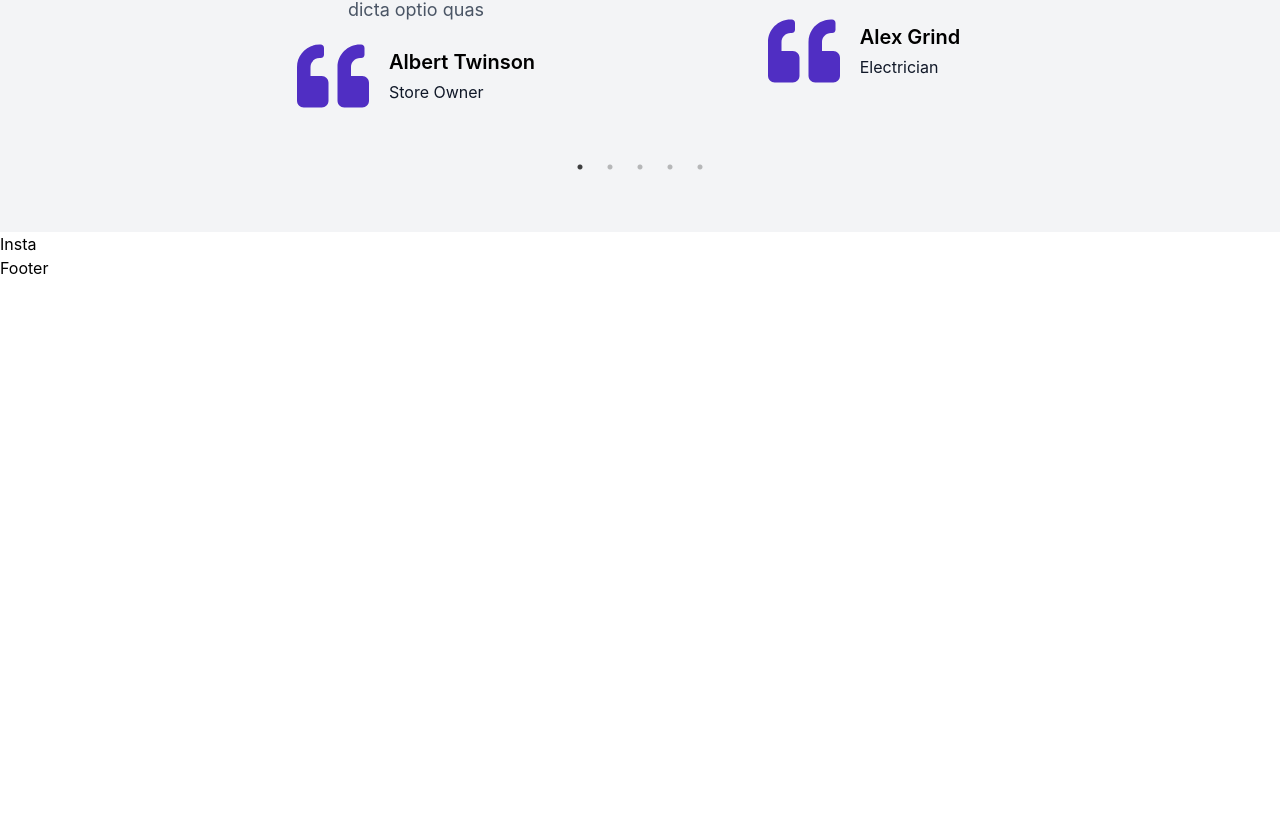
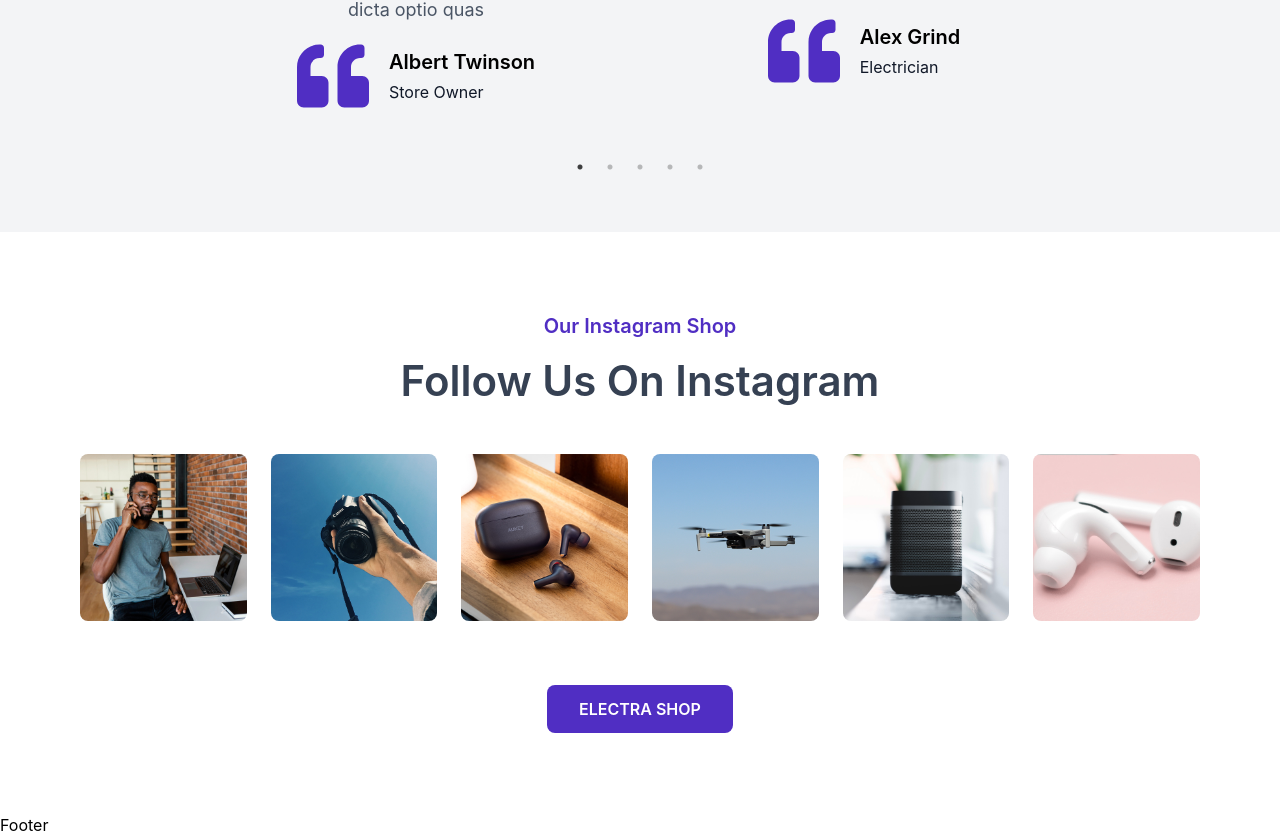
Before and after one commit to miirosadat-dev/Ecommerce-web-app-with-react, a React (Vite) app: page / in a window 1280 px wide. Shown: the part 4262-5099 px from the top of the page. Before the commit the page ends 4542 px from the top, so only its background shows below. Built offline with nearby package versions, Linux system fonts and the light colour scheme.

Commit message:
Add insta section

```diff
--- a/src/components/Insta.jsx
+++ b/src/components/Insta.jsx
@@ -1,7 +1,61 @@
 import React from "react";
+import { useEffect } from "react";
+import insta1 from "../assets/insta-1.jpg";
+import insta2 from "../assets/insta-2.jpg";
+import insta3 from "../assets/insta-3.jpg";
+import insta4 from "../assets/insta-4.jpg";
+import insta5 from "../assets/insta-5.jpg";
+import insta6 from "../assets/insta-6.jpg";
+import AOS from "aos";
+import "aos/dist/aos.css";
 
 const Insta = () => {
-  return <div>Insta</div>;
+  useEffect(() => {
+    AOS.init({
+      offset: 100,
+      duration: 700,
+      easing: "ease-in-out",
+    });
+    AOS.refresh();
+  }, []);
+
+  return (
+    <div className="w-full lg:px-20 px-5 py-[80px] bg-white flex flex-col justify-center items-center gap-4">
+      <h1
+        data-aos="zoom-in"
+        data-aos-delay="100"
+        className="text-themepurple text-xl font-semibold capitalize"
+      >
+        Our Instagram Shop
+      </h1>
+      <h1
+        data-aos="zoom-in"
+        data-aos-delay="200"
+        className="text-gray-700 font-semibold leading-[50px] capitalize text-[42px] text-center"
+      >
+        Follow us on Instagram
+      </h1>
+      <div
+        data-aos="zoom-in"
+        data-aos-delay="200"
+        className="w-full grid lg:grid-cols-6 md:grid-cols-3 grid-cols-1 justify-center items-center gap-6 mt-8"
+      >
+        <img src={insta1} alt="ecommerce website" className="rounded-lg" />
+        <img src={insta2} alt="ecommerce website" className="rounded-lg" />
+        <img src={insta3} alt="ecommerce website" className="rounded-lg" />
+        <img src={insta4} alt="ecommerce website" className="rounded-lg" />
+        <img src={insta5} alt="ecommerce website" className="rounded-lg" />
+        <img src={insta6} alt="ecommerce website" className="rounded-lg" />
+      </div>
+      <button
+        data-aos="zoom-in"
+        data-aos-delay="400"
+        className="bg-themepurple text-white hover:text-black font-semibold py-3 mt-12 uppercase px-8 rounded-lg hover:bg-themeyellow transition duration-500"
+      >
+        Electra Shop
+      </button>
+    </div>
+  );
 };
 
 export default Insta;
--- a/src/index.css
+++ b/src/index.css
@@ -1,4 +1,3 @@
-@import url("https://fonts.googleapis.com/css2?family=Open+Sans:ital,wght@0,300..800;1,300..800&display=swap");
 @import "tailwindcss";
 
 @theme {
```
